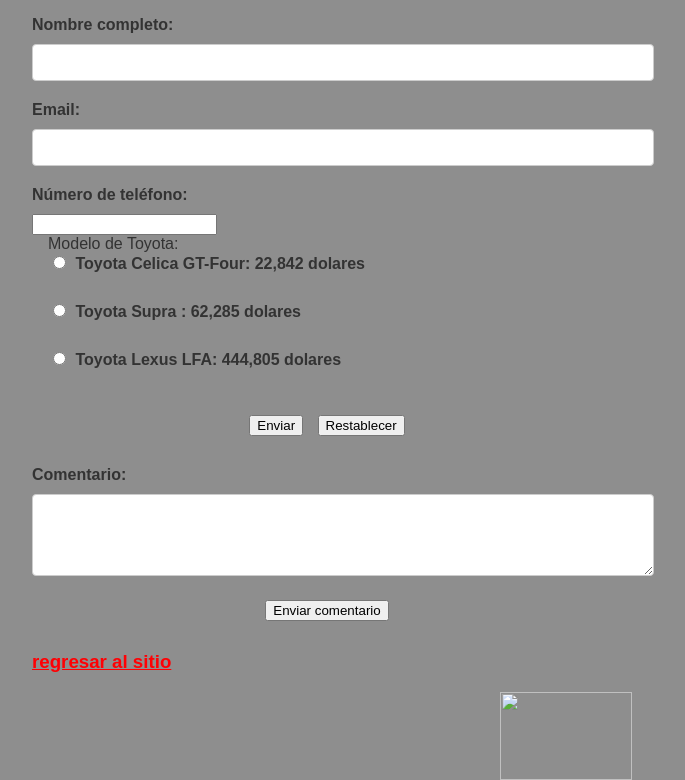
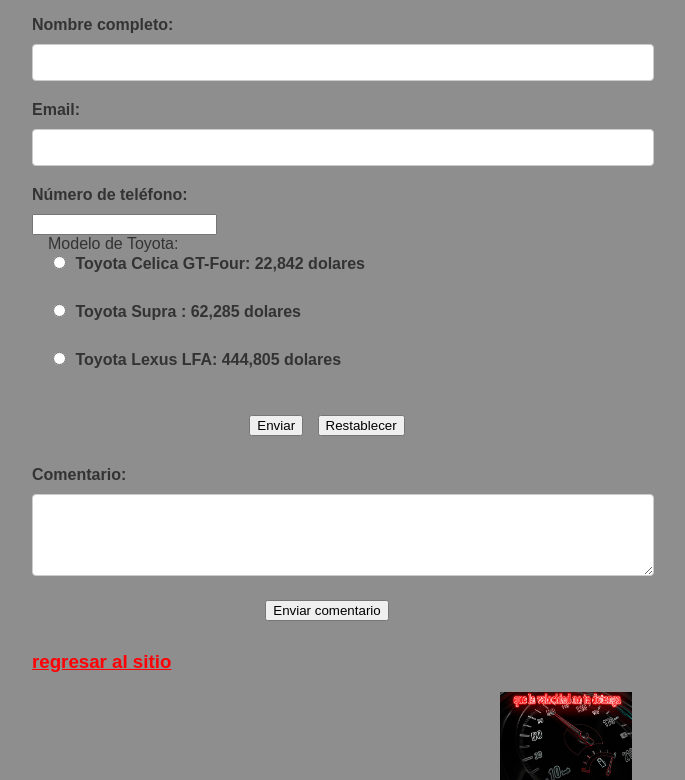
Before and after one commit to lazaromgithub/venta-de-vehiculos, a plain HTML site: page formulario para los toyota.html in a window 1280 px wide. Shown: the part 139-919 px from the top of the page, without its empty margins (308-993 px from the left). Drawn offline with Linux system fonts and the light colour scheme.

Commit message:
Update formulario para los toyota.html

```diff
--- a/formulario para los toyota.html
+++ b/formulario para los toyota.html
@@ -1,3 +1,4 @@
+
 <!doctype html>
 <html>
 <head>
@@ -123,6 +124,6 @@
 		</div>
 	</form>
 	<h3 style="color: #FF0000"><a href="parte de toyota_sitio.html">regresar al sitio </a></h3>
-<span style="color: #FF0004"><img src="../../Documents/photoshop/Velocimetro-2-neon.jpg" width="132" height="88" align="right"></span></div>
+<span style="color: #FF0004"><img src="imagenes/Velocimetro-2-neon.jpg" width="132" height="88" align="right"></span></div>
 </body>
 </html>
```
